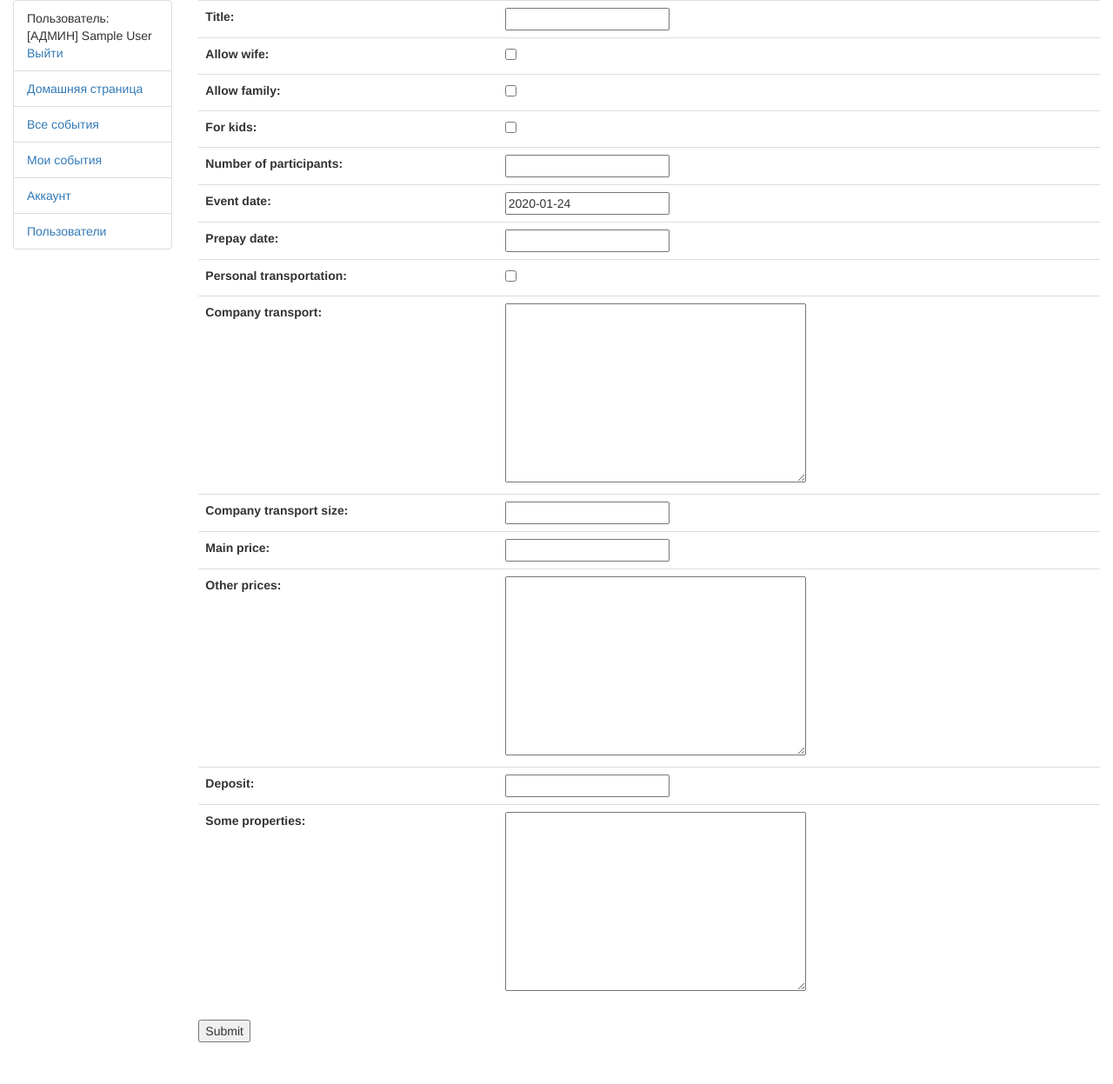
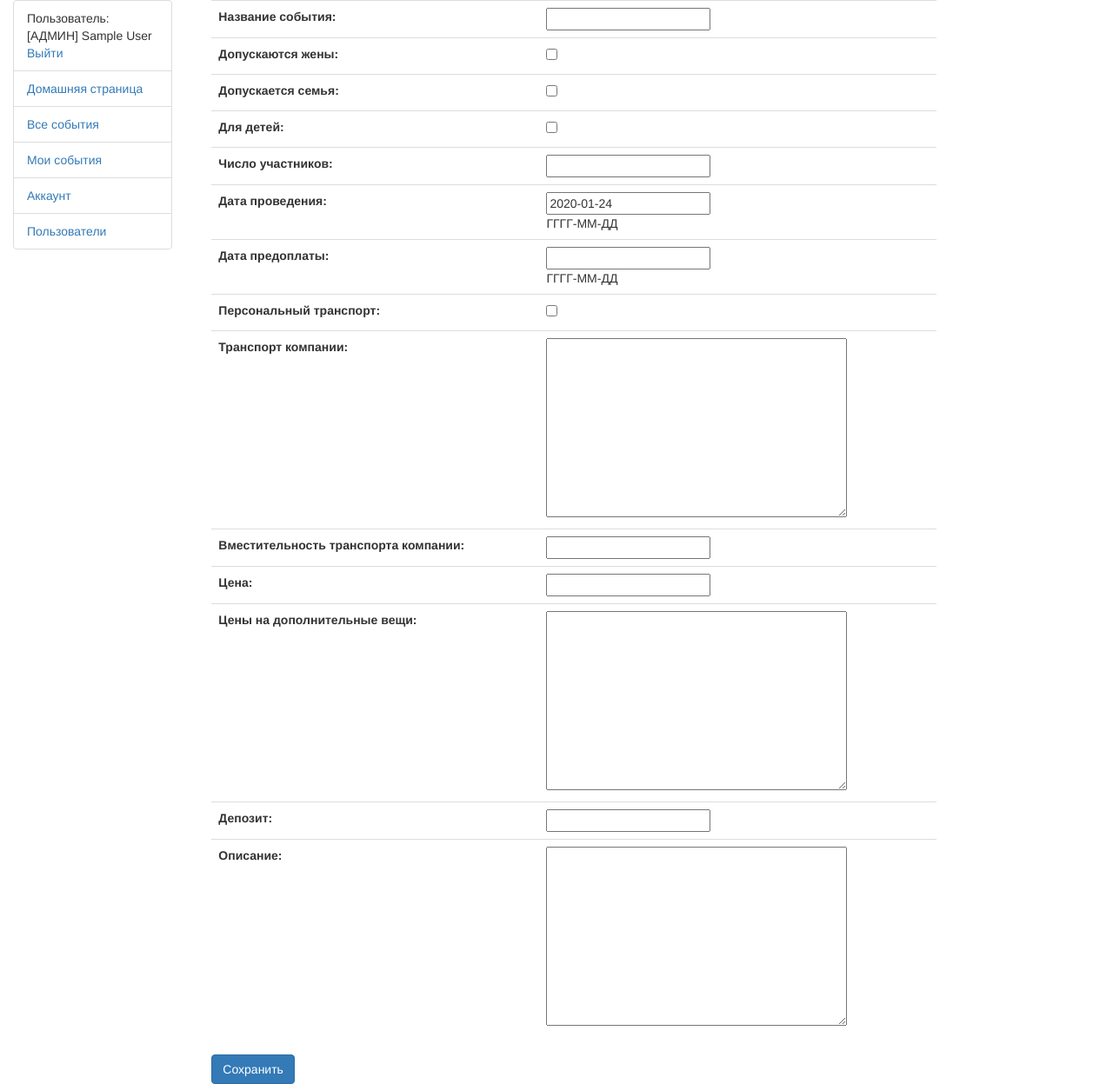
Before and after one commit to FaneTheEternal/probation-keysystems, a Django app: page /organizer/events/create in a window 1280 px wide. Shown: the whole page at 87% size. Before the commit the page ends 1199 px from the top, so only its background shows below. Run offline with Django 3.2, Linux system fonts and the light colour scheme; the visitor is signed in with stand-in values (Sample User, id 1); some libraries are stand-ins or nearby versions.

Commit message:
перенос части логики на формы

```diff
--- a/mysite/organizer/forms.py
+++ b/mysite/organizer/forms.py
@@ -1,19 +1,86 @@
 from django import forms
+from django.contrib.auth.models import User
+
+import datetime
+
+from .models import Event
 
 
-class EventForm(forms.Form):
-    title = forms.CharField()
+class EventForm(forms.ModelForm):
+    title = forms.CharField(
+        label='Название события',
+        max_length=200,
+    )
+    allow_wife = forms.BooleanField(
+        label='Допускаются жены',
+        required=False,
+    )
+    allow_family = forms.BooleanField(
+        label='Допускается семья',
+        required=False,
+    )
+    for_kids = forms.BooleanField(
+        label='Для детей',
+        required=False,
+    )
+    number_of_participants = forms.IntegerField(
+        label='Число участников',
+        max_value=1000,
+    )
+    event_date = forms.DateField(
+        initial=datetime.date.today,
+        label='Дата проведения',
+        help_text='ГГГГ-ММ-ДД',
+    )
+    prepay_date = forms.DateField(
+        required=False,
+        label='Дата предоплаты',
+        help_text='ГГГГ-ММ-ДД',
+    )
+    personal_transportation = forms.BooleanField(
+        label='Персональный транспорт',
+        required=False,
+    )
+    company_transport = forms.CharField(
+        required=False,
+        label='Транспорт компании',
+        max_length=500,
+        widget=forms.Textarea,
+    )
+    company_transport_size = forms.IntegerField(
+        required=False,
+        label='Вместительность транспорта компании',
+        max_value=1000,
+    )
+    main_price = forms.IntegerField(
+        required=False,
+        label='Цена',
+        max_value=1000000,
+    )
+    other_prices = forms.CharField(
+        required=False,
+        label='Цены на дополнительные вещи',
+        max_length=500,
+        widget=forms.Textarea,
+    )
+    deposit = forms.IntegerField(
+        required=False,
+        label='Депозит',
+    )
+    some_properties = forms.CharField(
+        required=False,
+        label='Описание',
+        max_length=1000,
+        widget=forms.Textarea,
+    )
 
-    allow_wife = forms.BooleanField()
-    allow_family = forms.BooleanField()
-    for_kids = forms.BooleanField()
-    number_of_participants = forms.IntegerField()
-    event_date = forms.DateField()
-    prepay_date = forms.DateField()
-    personal_transportation = forms.BooleanField()
-    company_transport = forms.TextField()
-    company_transport_size = forms.IntegerField()
-    main_price = forms.IntegerField()
-    other_prices = forms.TextField()
-    deposit = forms.IntegerField()
-    some_properties = forms.TextField()
+    owner = forms.ChoiceField(
+        choices=(),
+        disabled=True,
+        widget=forms.HiddenInput,
+        required=False,
+    )
+
+    class Meta:
+        model = Event
+        exclude = ['owner']
--- a/mysite/organizer/templates/organizer/event_form.html
+++ b/mysite/organizer/templates/organizer/event_form.html
@@ -1,10 +1,12 @@
 {% extends 'base_generic.html' %}
 {% block content %}
+    <div class="col-sm-10">
         <form action="" method="POST">
             {% csrf_token %}
             <table class="table">
                 {{ form.as_table }}
             </table>
-        <input type="submit" value="Submit">
+            <button type="submit" class="btn btn-primary">Сохранить</button>
         </form>
+    </div>
 {% endblock content %}
--- a/mysite/organizer/views.py
+++ b/mysite/organizer/views.py
@@ -4,7 +4,9 @@ from django.views import generic
 from django.views.generic.edit import CreateView, UpdateView, DeleteView
 from django.core.exceptions import PermissionDenied
 from django.urls import reverse_lazy
+
 from .models import Participant, Event
+from .forms import EventForm
 
 
 # Create your views here.
@@ -78,59 +80,23 @@ class EventDetailView(LoginRequiredMixin, generic.DetailView):
 
 class EventCreate(LoginRequiredMixin, CreateView):
     model = Event
-    fields = [
-        'title',
-        'allow_wife',
-        'allow_family',
-        'for_kids',
-        'number_of_participants',
-        'event_date',
-        'prepay_date',
-        'personal_transportation',
-        'company_transport',
-        'company_transport_size',
-        'main_price',
-        'other_prices',
-        'deposit',
-        'some_properties',
-    ]
+    form_class = EventForm
 
     def form_valid(self, form):
-        user = self.request.user
-        if not user.profile.is_moderator:
+        if not self.request.user.profile.is_moderator:
             raise PermissionDenied
-        obj = form.save(commit=False)
-        obj.owner = user
-        obj.save()
-        return redirect('event-detail', pk=obj.id, permanent=True)
+        form.instance.owner = self.request.user
+        return super(EventCreate, self).form_valid(form)
 
 
 class EventUpdate(LoginRequiredMixin, UpdateView):
     model = Event
-    fields = [
-        'title',
-        'allow_wife',
-        'allow_family',
-        'for_kids',
-        'number_of_participants',
-        'event_date',
-        'prepay_date',
-        'personal_transportation',
-        'company_transport',
-        'company_transport_size',
-        'main_price',
-        'other_prices',
-        'deposit',
-        'some_properties',
-    ]
+    form_class = EventForm
 
     def form_valid(self, form):
-        obj = form.save(commit=False)
-        user = self.request.user
-        if not user.profile.is_moderator:
+        if not self.request.user.profile.is_moderator:
             raise PermissionDenied
-        obj.save()
-        return redirect('event-detail', pk=obj.id, permanent=True)
+        return super(EventUpdate, self).form_valid(form)
 
 
 class EventDelete(LoginRequiredMixin, DeleteView):
```
Lines whose indentation alone changed are shown as unchanged.
